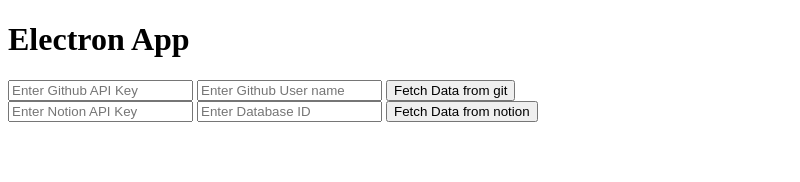
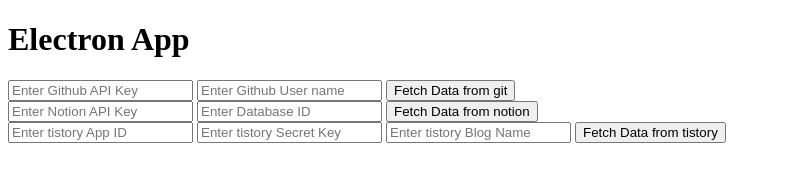
Before and after one commit to kimbongjune/N2TG, an Electron app: page electron_test/index.html in a window 800 px wide. Drawn offline with Linux system fonts and the light colour scheme; no server answers.

Commit message:
티스토리 API 테스트 준비 완료
티스토리 API를 요청하기 위해 1차인증 후 code값을 파싱받고, code 값을 이용해 API에 사용할 수 있는 access_token 값을 반환받는데 성공하였음

TODO : 카카오 인증 발생시 자동 입력, code 파싱을 위해 허가 버튼을 클릭하게 할 예정

```diff
--- a/electron_test/index.html
+++ b/electron_test/index.html
@@ -12,7 +12,11 @@
     <button onclick="fetchGithubData()">Fetch Data from git</button><br>
     <input type="text" id="notionApiKeyInput" placeholder="Enter Notion API Key">
     <input type="text" id="databaseIdInput" placeholder="Enter Database ID">
-    <button onclick="fetchNotionData()">Fetch Data from notion</button>
+    <button onclick="fetchNotionData()">Fetch Data from notion</button><br>
+    <input type="text" id="tistoryAppIDInput" placeholder="Enter tistory App ID">
+    <input type="text" id="tistorySecretKeyInput" placeholder="Enter tistory Secret Key">
+    <input type="text" id="tistoryBlogName" placeholder="Enter tistory Blog Name">
+    <button onclick="fetchTistoryData()">Fetch Data from tistory</button>
     <div id="results"></div>
     <script src="network/api.js"></script>
 </body>
```
